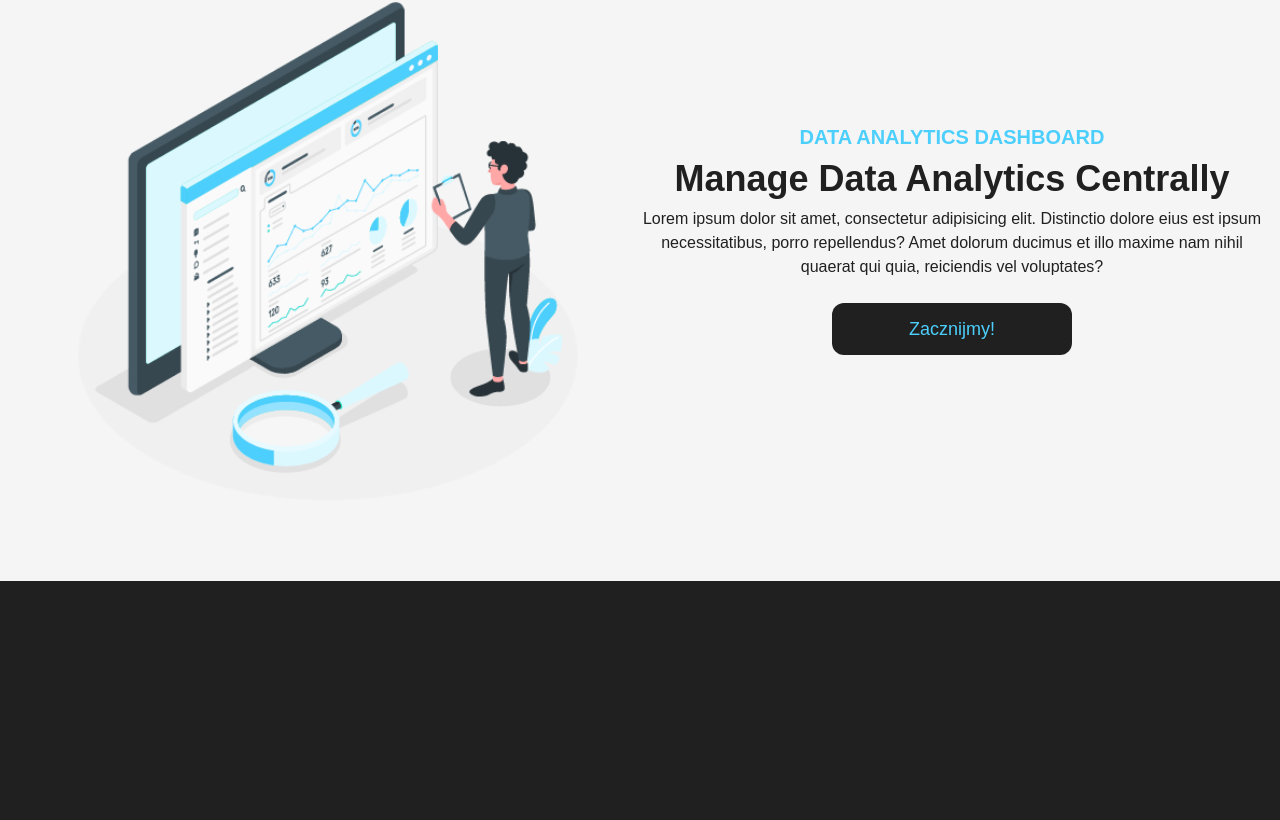
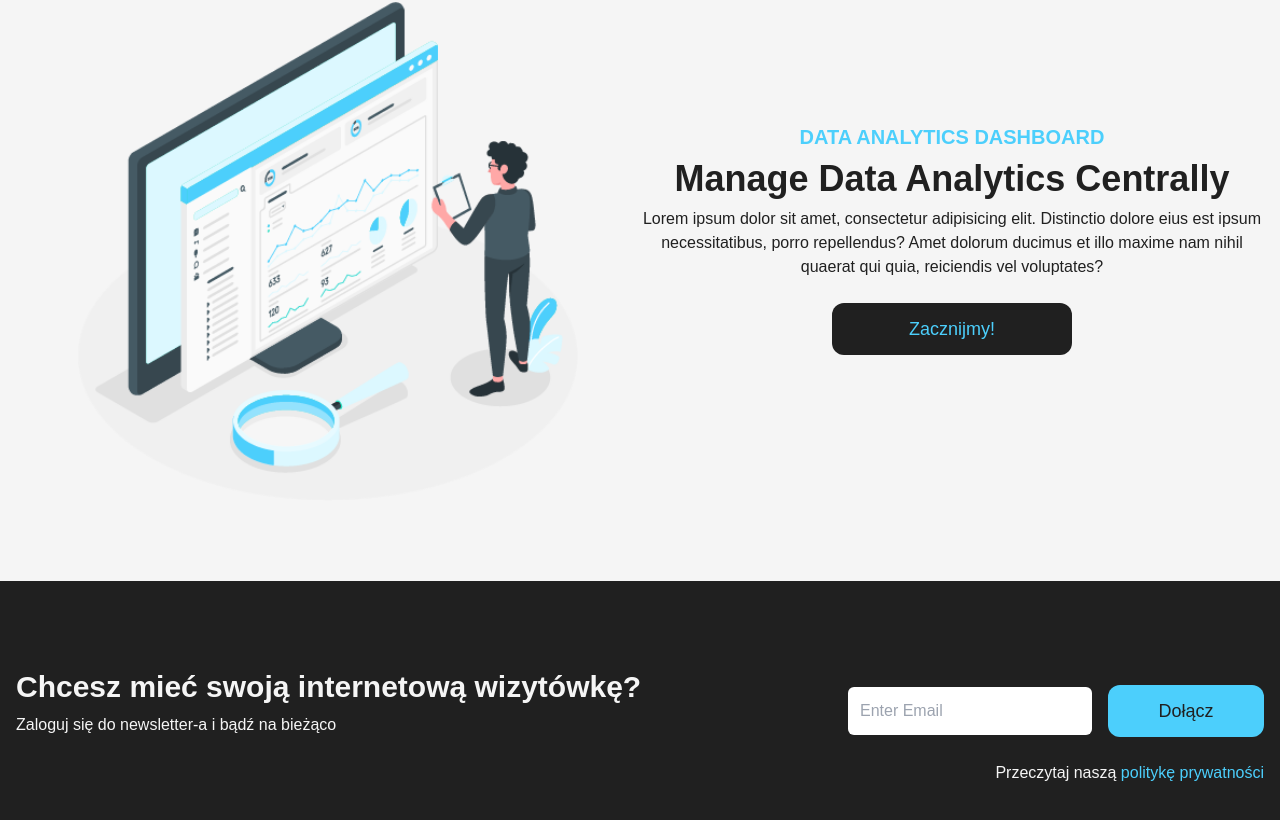
Before and after one commit to krybarski96/teest, a React (Create React App) app: page / in a window 1280 px wide. Shown: the part 878-1698 px from the top of the page. Before the commit the page ends 1459 px from the top, so only its background shows below. Built offline with nearby package versions, Linux system fonts and the light colour scheme.

Commit message:
Dodanie newslettera

```diff
--- a/src/App.js
+++ b/src/App.js
@@ -2,6 +2,7 @@ import React from "react";
 import Navbar from "./components/Navbar";
 import Hero from "./components/Hero";
 import Analics from "./components/Analics";
+import Newsletter from "./components/Newsletter";
 
 function App() {
   return (
@@ -9,6 +10,7 @@ function App() {
       <Navbar/>
       <Hero/>
       <Analics/>
+      <Newsletter/>
     </div>
   );
 }
--- a/src/components/Hero.js
+++ b/src/components/Hero.js
@@ -4,7 +4,7 @@ import Typed from 'react-typed';
 const Hero = () => {
     return (
 
-        <div className="text-white -mt-[96px] bg-mountain bg-black bg-blend-overlay">
+        <div className="text-white -mt-[96px] bg-mountain bg-no-repeat bg-cover bg-black bg-auto bg-blend-overlay">
             <div className="max-w-screen-xl w-full h-screen pt-[96px]  mx-auto text-center flex flex-col justify-center">
                 <p className="text-main_blue text-xl font-bold p-2">Witaj, jestem Kamil!</p>
                 <h1 className="sm:text-4xl md:text-4xl lg:text-4xl py-4 font-bold">Zajmuje się tworzeniem stron internetowych!</h1>
--- /dev/null
+++ b/src/components/Newsletter.js
@@ -0,0 +1,25 @@
+import React from "react";
+
+const Newsletter = () => {
+    return (
+        <div className="w-full py-16 text-white px-4">
+            <div className="max-w-screen-xl mx-auto grid lg:grid-cols-3">
+                <div className="lg:col-span-2 my-4">
+                    <h1 className="md:text-2xl sm:text-2xl lg:text-3xl font-bold py-2">Chcesz mieć swoją internetową wizytówkę?</h1>
+                    <p>Zaloguj się do newsletter-a i bądź na bieżąco</p>
+                </div>
+                <div className="my-4">
+                    <div className="flex flex-col sm:flex-row items-center justify-between w-full">
+                        <input className="p-3 flex w-full rounded-md text-black"
+                               type="email"
+                               placeholder="Enter Email"/>
+                        <button className="text-black  bg-main_blue w-60 rounded-xl font-medium text-lg ml-4 my-6 px-6 mx-auto py-3">Dołącz</button>
+                    </div>
+                    <p className="text-right">Przeczytaj naszą <span className="text-main_blue">politykę prywatności</span></p>
+                </div>
+            </div>
+        </div>
+    )
+}
+
+export default Newsletter
```
Also changed, not shown: Wspołpraca_IconZasób 1.png (added), src/components/Dropdown.js (deleted).
